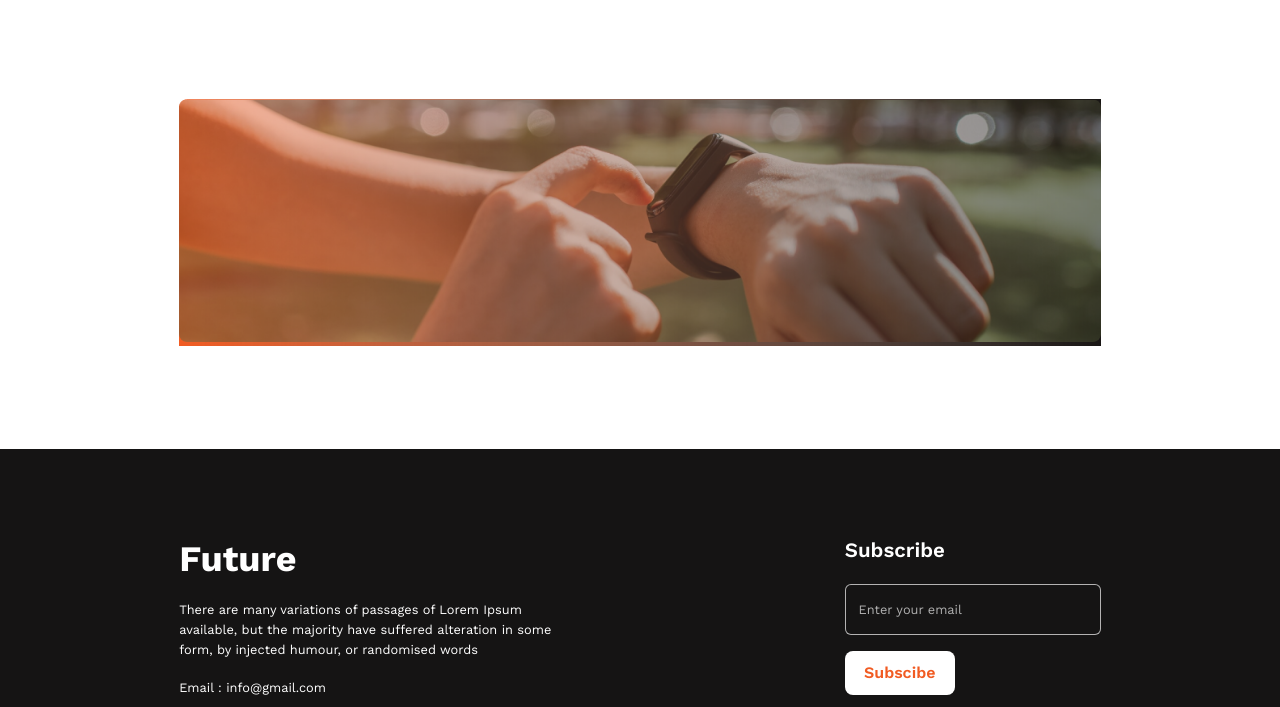
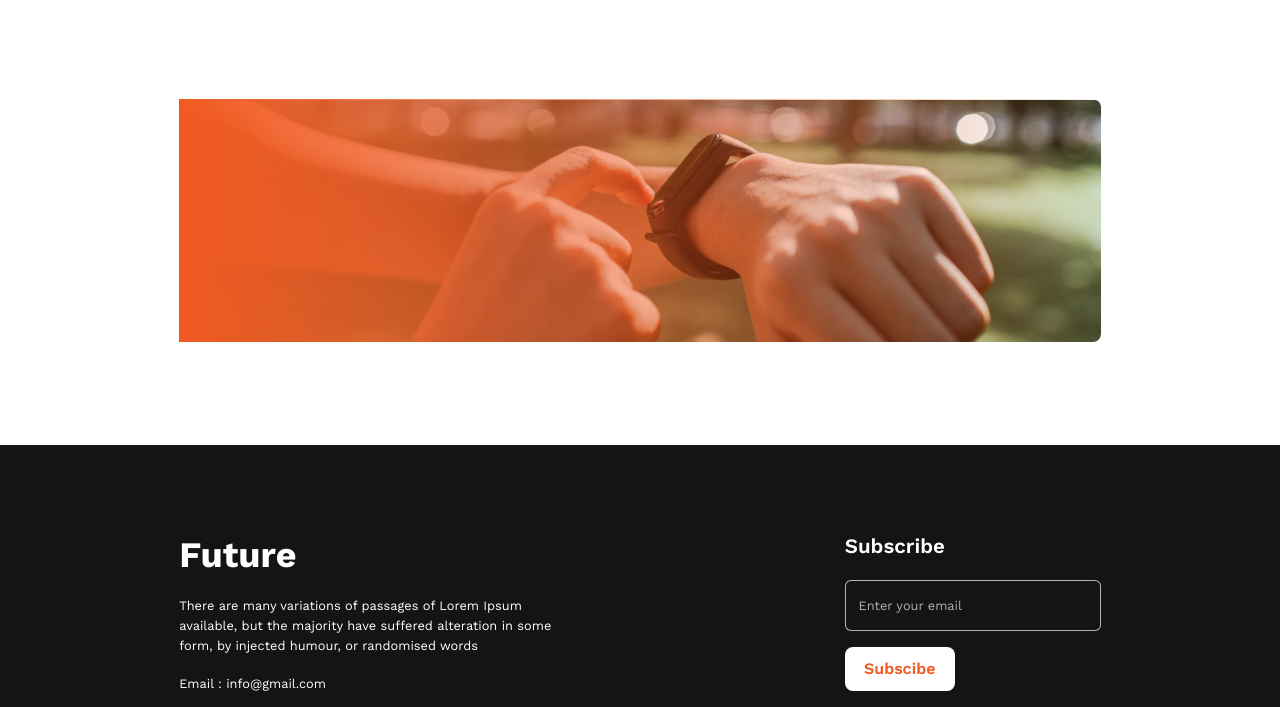
Before and after one commit to totansarker2/new-year-vibe-w9, a plain HTML site: page index.html in a window 1280 px wide. Shown: the part 1586-2293 px from the top of the page. Drawn offline with nearby package versions, Linux system fonts and the light colour scheme.

Commit message:
watch section done

```diff
--- a/index.html
+++ b/index.html
@@ -69,7 +69,6 @@
 
     <section class="watch">
         <img src="./images/watch.png" alt="">
-        <div class="box"></div>
     </section>
 
     <footer>
--- a/style.css
+++ b/style.css
@@ -150,18 +150,29 @@ body {
     font-size: 1.6vw;
     font-weight: 500;
 }
-
 .watch {
     width: 72%;
-    background: linear-gradient(90deg, rgba(0, 0, 0, 0) 0%, rgba(0, 0, 0, 0.90) 100%),
-        url(./images/gradient2.png);
+    position: relative;
+}
+
+.watch:after{
+    position: absolute;
+    content: "";
+    top: 0;
+    left: 0;
+    width: 100%;
+    height: 100%;
+    z-index: 1;
+    background: linear-gradient(90deg, #F15B22 0%, rgba(241, 91, 34, 0.00) 100%);
 }
 
 .watch img {
+    display: block;
     width: 100%;
+    height: 100%;
     border-radius: 8px;
     z-index: -1;
-    opacity: 0.5;
+    opacity: 1;
 }
 
 footer {
@@ -171,31 +182,26 @@ footer {
     font-size: 1vw;
     font-weight: 400;
 }
-
 footer .container {
     width: 72%;
     margin: 0 auto;
     display: flex;
     padding: 7vw 0;
 }
-
 footer .container .future {
     display: flex;
     flex-direction: column;
     gap: 1.5vw;
 }
-
 footer p {
     line-height: 1.6vw;
     width: 60%;
 }
-
 footer .sub {
     display: flex;
     flex-direction: column;
     gap: 1.2vw;
 }
-
 footer .sub input[type="button"] {
     width: fit-content;
     color: #F15B22;
@@ -210,7 +216,6 @@ footer .sub input[type="button"] {
     -o-border-radius: 8px;
     border: none;
 }
-
 footer .container div h1 {
     font-weight: 700;
     font-size: 2.8vw;
@@ -220,9 +225,6 @@ footer .sub span {
     font-size: 1.6vw;
     font-weight: 600;
 }
-
-
-
 footer .sub input[type="email"] {
     width: 20vw;
     height: 4vw;
@@ -238,7 +240,6 @@ footer .sub input[type="email"] {
     -o-border-radius: 6px;
     color: #fff;
 }
-
 footer .sub input::placeholder {
     color: #f3f3f3b2;
     height: 100%;
@@ -247,7 +248,6 @@ footer .sub input::placeholder {
     border: none;
     font-size: 1vw;
 }
-
 footer img {
     width: 6%;
     margin-right: .5vw;
```
Also changed, not shown: images/icons/check-mark-regular.svg (added).
